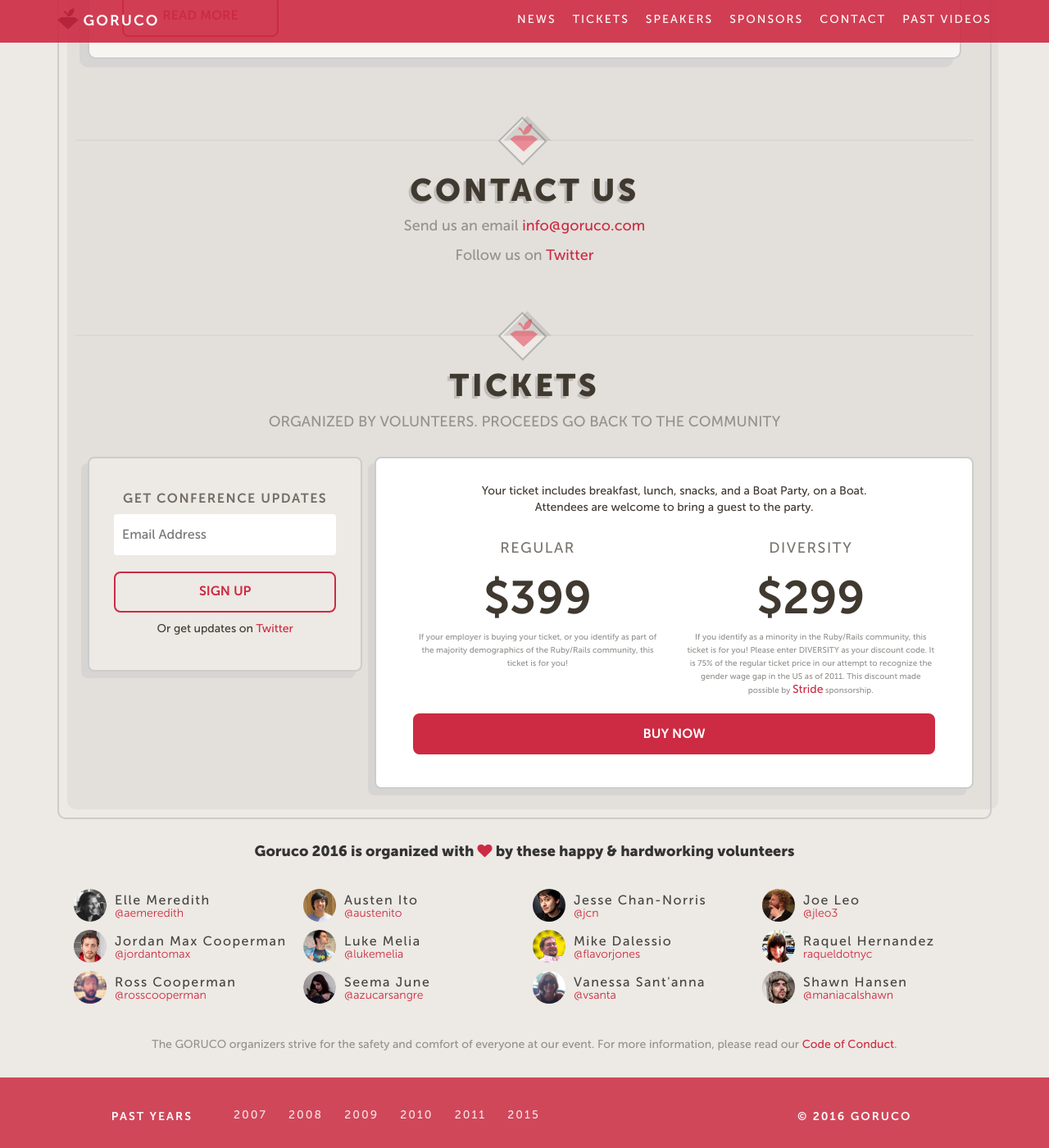
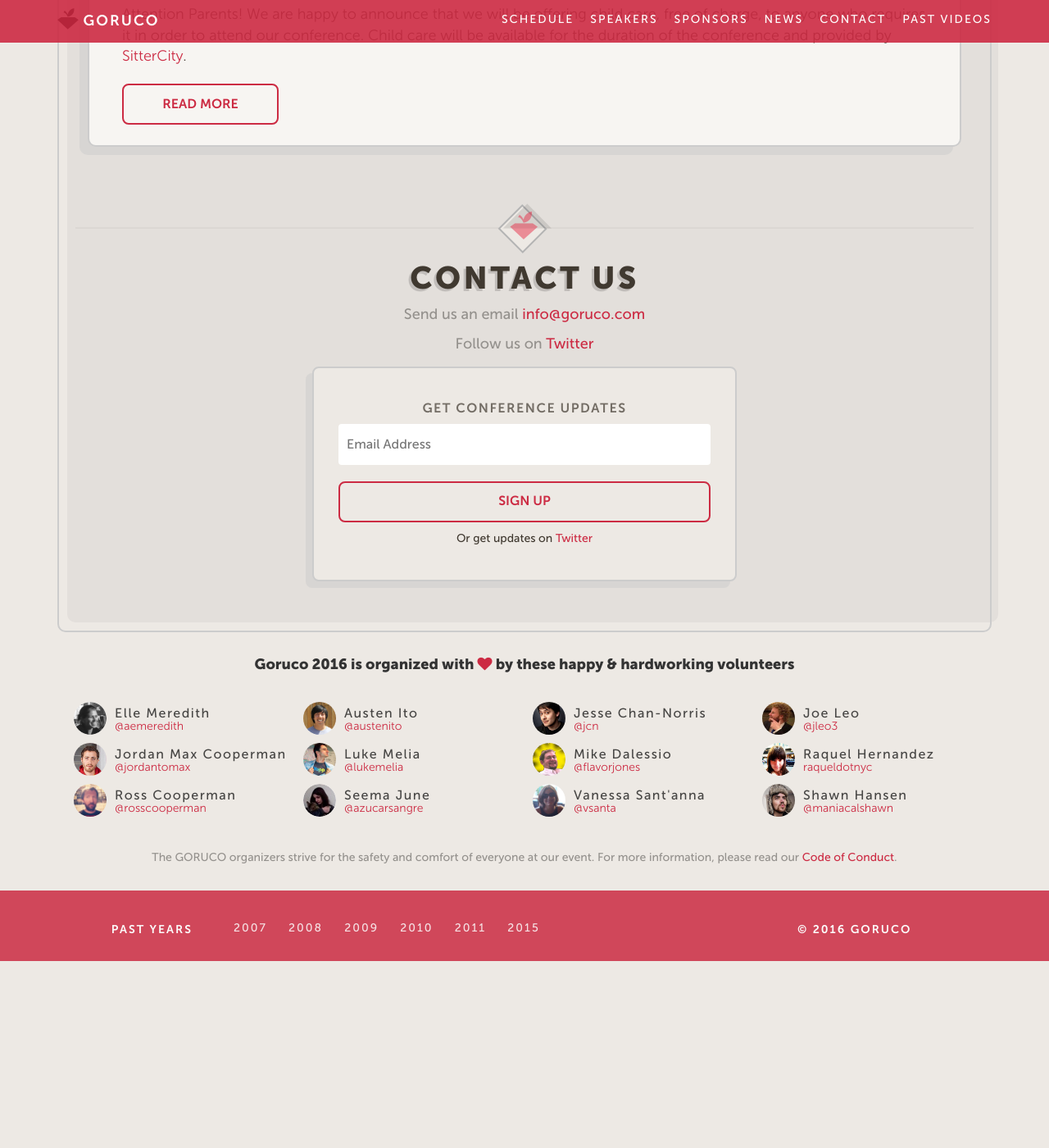
Before and after one commit to goruco/goruco2016, a Jekyll site: the page built from index.html, in a window 1280 px wide and 1400 px high, scrolled down 6310 px. Shown: the whole window at 82% size. Built offline with Jekyll 4.4.1, drawn with Linux system fonts in a browser that asks for light colours; after the commit the page ends 7482 px from its top, so only the background shows below that; some of the changed text lies outside the part shown.

Commit message:
fix header links, remove ability to buys tickets, clean up style surrounding contact section continue to allow getting updates, add set sail item to schedule

```diff
--- a/_includes/header.html
+++ b/_includes/header.html
@@ -11,13 +11,14 @@
 
         <div class='col-xs-9 pull-right hidden-xs'>
           <div class='nav-links hidden-xs'>
-            <a href="/blog">News</a>
-            <a href="https://ti.to/goruco/2016" target="_blank">Tickets</a>
+            <a href="{% if page.url != '/index.html' %}/{% endif %}#schedule">Schedule</a>
+            <!--a href="https://ti.to/goruco/2016" target="_blank">Tickets</a-->
             <a href="{% if page.url != '/index.html' %}/{% endif %}#speakers">Speakers</a>
       <!--
             <a href="">Location</a>
             <a href="">Schedule</a> -->
             <a href="{% if page.url != '/index.html' %}/{% endif %}#sponsors">Sponsors</a>
+            <a href="/blog">News</a>
             <a href="{% if page.url != '/index.html' %}/{% endif %}#contact">Contact</a>
             <a href="http://videos.goruco.com/" target="_blank">Past Videos</a>
           </div>
@@ -27,10 +28,11 @@
   </div>
   <div class='mobile-links'>
     <div class='nav-links slider-nav visible-xs'>
-      <a href="/blog">News</a>
-      <a href="https://ti.to/goruco/2016" target="_blank">Tickets</a>
+      <a href="{% if page.url != '/index.html' %}/{% endif %}#schedule">Schedule</a>
+      <!--a href="https://ti.to/goruco/2016" target="_blank">Tickets</a-->
       <a href="{% if page.url != '/index.html' %}/{% endif %}#speakers">Speakers</a>
       <a href="{% if page.url != '/index.html' %}/{% endif %}#sponsors">Sponsors</a>
+      <a href="/blog">News</a>
       <a href="{% if page.url != '/index.html' %}/{% endif %}#contact">Contact</a>
       <a href="http://videos.goruco.com/" target="_blank">Past Videos</a>
     </div>
--- a/_sass/_index.scss
+++ b/_sass/_index.scss
@@ -104,6 +104,7 @@ body { -webkit-font-smoothing: antialiased; -moz-osx-font-smoothing: grayscale;
   border-radius: 10px;
   padding: 35px;
   padding-top: 0;
+  padding-bottom: 6rem;
   position: relative;
   color: $text-color;
   margin-top: 6rem;
--- a/index.html
+++ b/index.html
@@ -30,7 +30,7 @@ layout: default
   <div class='row'>
     <div class='col-xs-12'>
       <div class='content-wrapper'>
-        <div class='section' id='sponsors'>
+        <div class='section' id='schedule'>
           <div class='row'>
             <div class='col-xs-12'>
               <div class='section-divider'>
@@ -225,20 +225,10 @@ layout: default
                 </p>
               </div>
           </div>
-        </div>
 
-        <div class="row section">
           <div class="col-xs-12">
-            <div class='section-divider'>
-              <hr />
-              <img src='/assets/images/ruby-hr.png' />
-            </div>
-            <div class='info contact-info'>
-              <h2>Tickets</h2>
-              <p>ORGANIZED BY VOLUNTEERS. PROCEEDS GO BACK TO THE COMMUNITY</p>
-            </div>
             <div class="row">
-              <div class='col-xs-12 col-sm-4'>
+              <div class='col-xs-12 col-sm-6 col-sm-offset-3'>
                 <div class="conference-updates">
                   <h4>GET CONFERENCE UPDATES</h4>
                   <form action="//goruco.us2.list-manage.com/subscribe/post?u=00945f50a161df14372a84a34&amp;id=cdf39163af" form.signup-form action="//goruco.us2.list-manage.com/subscribe/post?u=00945f50a161df14372a84a34&amp;id=cdf39163af" method="post" id="mc-embedded-subscribe-form" name="mc-embedded-subscribe-form" class="validate" target="_blank" novalidate="novalidate">
@@ -255,7 +245,7 @@ layout: default
                 </div>
               </div>
 
-              <div class='col-xs-12 col-sm-8'>
+              <!--div class='col-xs-12 col-sm-8'>
                 <div class="row conference-tickets">
                   <p class="type-center">Your ticket includes breakfast, lunch, snacks,
                   and a Boat Party, on a Boat.
@@ -286,7 +276,7 @@ layout: default
                     </a>
                   </div>
                 </div>
-              </div>
+              </div-->
             </div>
           </div>
         </div>
```
Also changed, not shown: _data/schedule.yml (+7 -2 lines).
